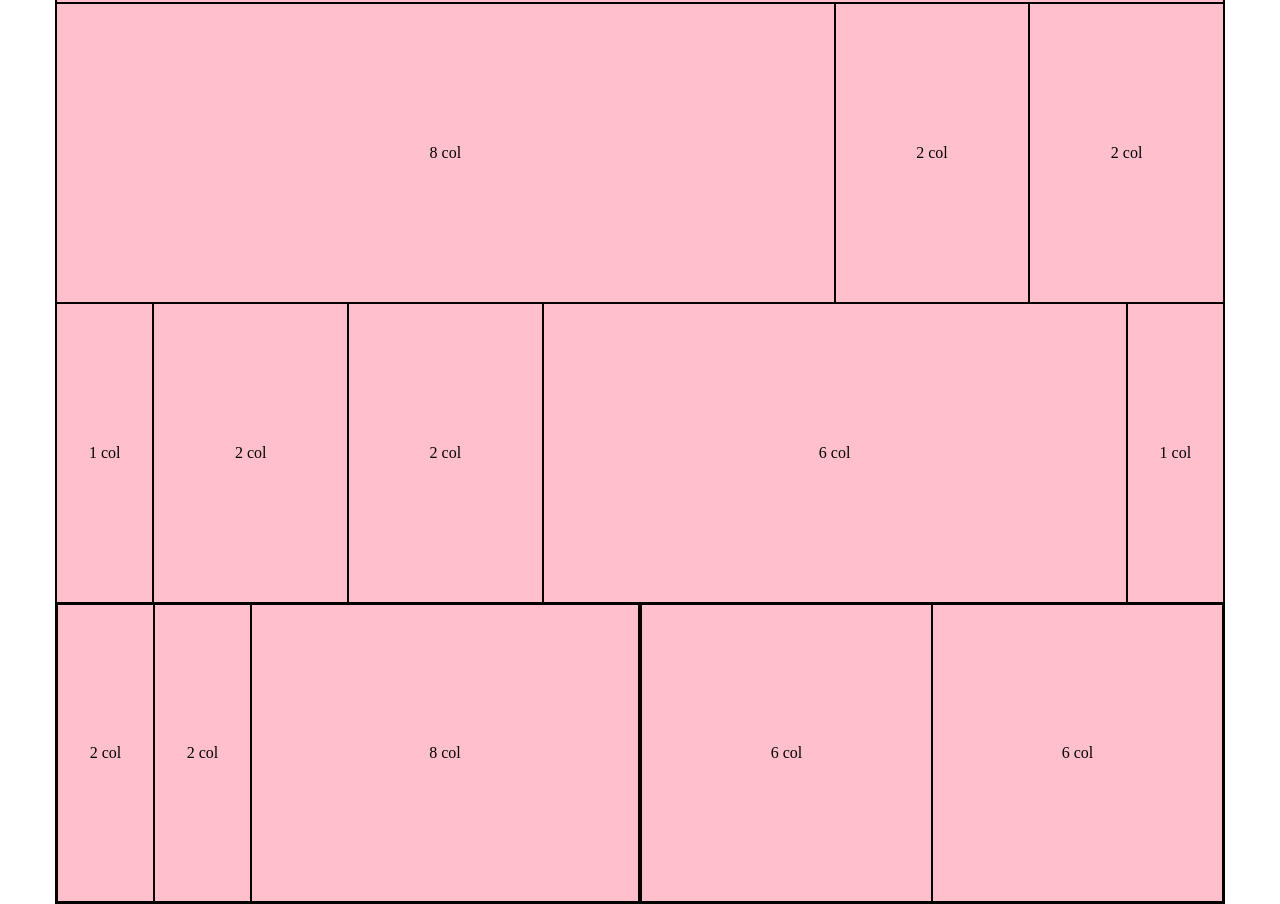
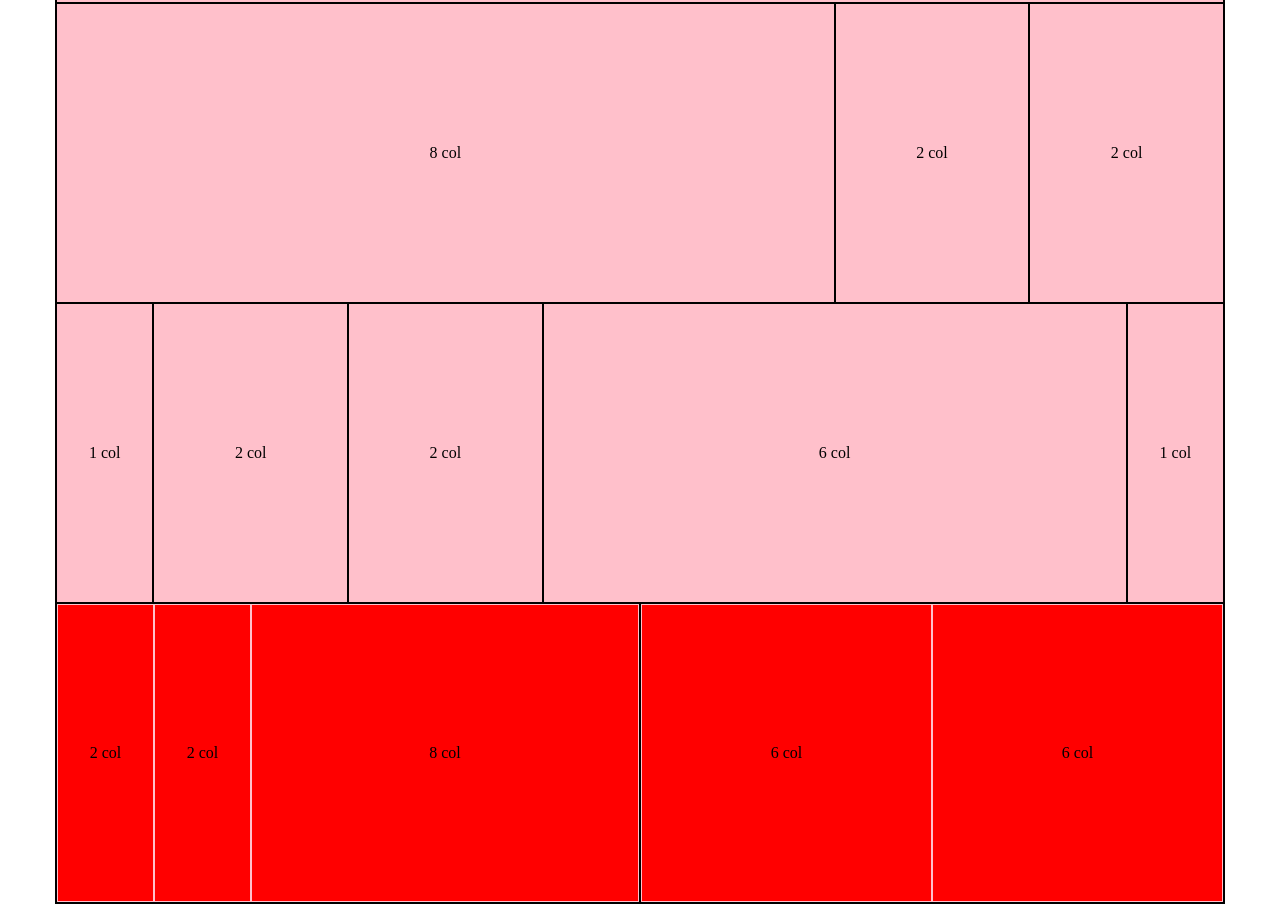
Before and after one commit to elisatorazza/html-css-12bool, a plain HTML site: page index.html in a window 1280 px wide. Shown: the part 598-1502 px from the top of the page. Drawn offline with Linux system fonts and the light colour scheme.

Commit message:
Ultima colonna

```diff
--- a/css/style.css
+++ b/css/style.css
@@ -22,6 +22,10 @@
 .row {
   height: 300px;
 }
-.row > div {
+.row:last-child > div > [class*=col-] {
+  background-color: red;
+}
 
+.row .col-6 > div {
+  border: 1px solid pink;
 }
```
